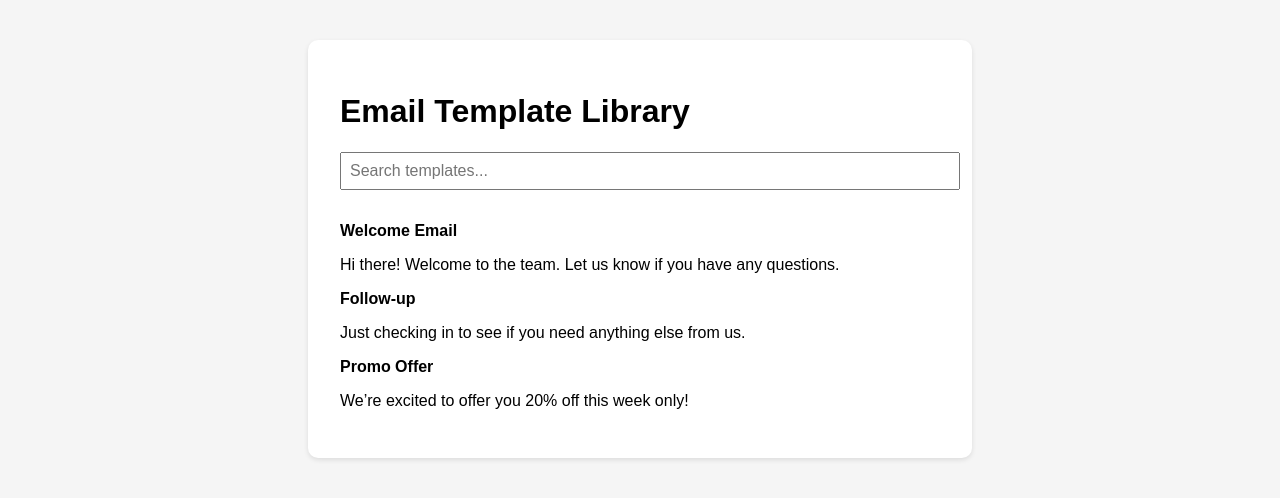
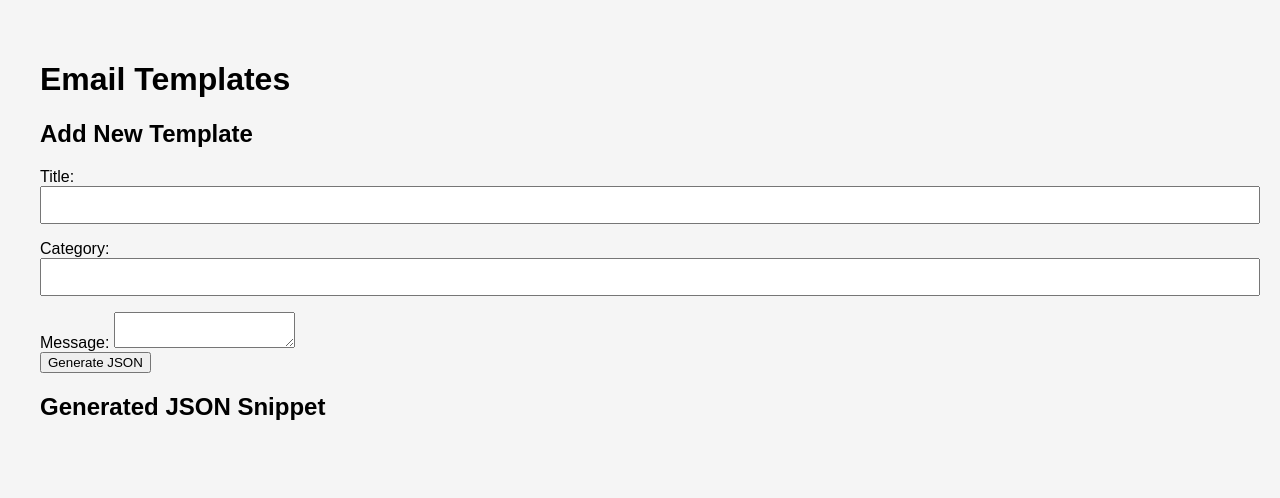
Before and after one commit to Tessectra/Template-Archive, a plain HTML site: page index.html in a window 1280 px wide. Drawn offline with Linux system fonts and the light colour scheme.

Commit message:
Add files via upload

```diff
--- a/index.html
+++ b/index.html
@@ -1,3 +1,4 @@
+
 <!DOCTYPE html>
 <html lang="en">
 <head>
@@ -7,11 +8,29 @@
   <link rel="stylesheet" href="style.css" />
 </head>
 <body>
-  <div class="container">
-    <h1>Email Template Library</h1>
-    <input type="text" id="searchInput" placeholder="Search templates..." />
-    <ul id="templateList"></ul>
-  </div>
+  <h1>Email Templates</h1>
+  <div id="templates-container"></div>
+
+  <h2>Add New Template</h2>
+  <form id="template-form">
+    <label>
+      Title:
+      <input type="text" id="title" required />
+    </label><br />
+    <label>
+      Category:
+      <input type="text" id="category" required />
+    </label><br />
+    <label>
+      Message:
+      <textarea id="message" required></textarea>
+    </label><br />
+    <button type="submit">Generate JSON</button>
+  </form>
+
+  <h2>Generated JSON Snippet</h2>
+  <pre id="json-output"></pre>
+
   <script src="script.js"></script>
 </body>
 </html>
--- a/script.js
+++ b/script.js
@@ -1,28 +1,22 @@
-document.addEventListener("DOMContentLoaded", function () {
-  fetch("templates.json")
-    .then((response) => response.json())
-    .then((data) => {
-      const searchInput = document.getElementById("searchInput");
-      const templateList = document.getElementById("templateList");
 
-      function renderTemplates(templates) {
-        templateList.innerHTML = "";
-        templates.forEach((template) => {
-          const li = document.createElement("li");
-          li.innerHTML = `<strong>${template.title}</strong><p>${template.content}</p>`;
-          templateList.appendChild(li);
-        });
-      }
+document.addEventListener("DOMContentLoaded", () => {
+  const form = document.getElementById("template-form");
+  const output = document.getElementById("json-output");
 
-      searchInput.addEventListener("input", () => {
-        const keyword = searchInput.value.toLowerCase();
-        const filtered = data.templates.filter((t) =>
-          t.title.toLowerCase().includes(keyword) ||
-          t.content.toLowerCase().includes(keyword)
-        );
-        renderTemplates(filtered);
-      });
+  form.addEventListener("submit", (e) => {
+    e.preventDefault();
+    const title = document.getElementById("title").value.trim();
+    const category = document.getElementById("category").value.trim();
+    const message = document.getElementById("message").value.trim();
 
-      renderTemplates(data.templates);
-    });
+    if (title && category && message) {
+      const jsonSnippet = {
+        title: title,
+        category: category,
+        message: message
+      };
+      output.textContent = JSON.stringify(jsonSnippet, null, 2);
+      form.reset();
+    }
+  });
 });
```
